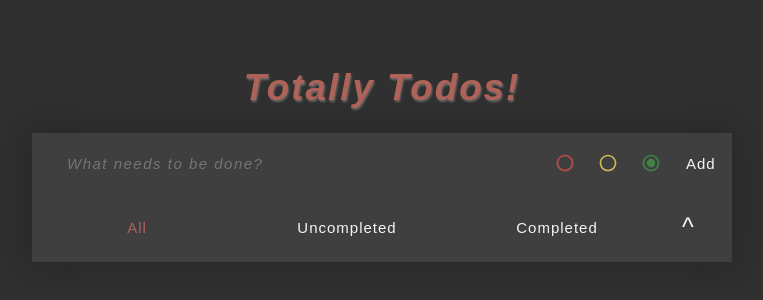
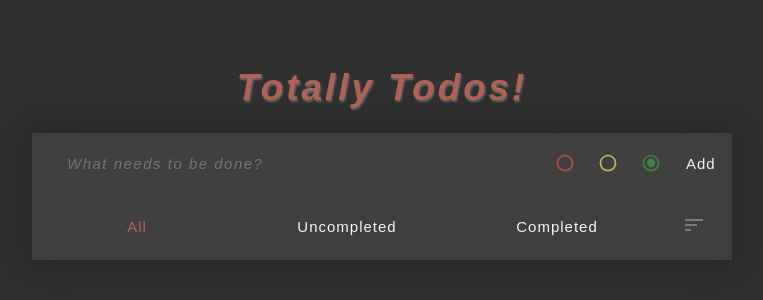
Before and after one commit to michellebholland/recoil-demo-todo, a React app: page / in a window 1280 px wide. Shown: the part 114-414 px from the top of the page, without its empty margins (266-1029 px from the left). Built offline with nearby package versions, Linux system fonts and the light colour scheme; a web font is replaced by a local one.

Commit message:
add sort icon and implement icon color change

```diff
--- a/package.json
+++ b/package.json
@@ -25,6 +25,7 @@
   "dependencies": {
     "@babel/runtime": "^7.11.2",
     "@material-ui/core": "^4.11.0",
+    "@material-ui/icons": "^4.9.1",
     "nodemon": "^2.0.4",
     "react": "^16.13.1",
     "react-dom": "^16.13.1",
--- a/src/components/TodoListFilters.jsx
+++ b/src/components/TodoListFilters.jsx
@@ -1,4 +1,5 @@
-import React, { useState } from 'react';
+import React from 'react';
+import SortIcon from '@material-ui/icons/Sort';
 import { useRecoilState, useRecoilValue } from 'recoil';
 import { todoListFilterState, todoListStatsState, todoListSortState } from '../store/store';
 
@@ -18,7 +19,10 @@ const TodoListFilters = () => {
     console.log(sort);
     setSort(!sort);
   };
-
+  const sortIconColor = {
+    true: 'sortedWhite',
+    false: 'unsortedGray'
+  }
   return (
     <ul>
       <button
@@ -50,8 +54,8 @@ const TodoListFilters = () => {
       >
         Completed <span>{totalCompletedNum || ''}</span>
       </button>
-      <button id="sortBtn" type="submit" onClick={changeSort}>
-        ^
+      <button id={sortIconColor[sort]} type="submit" onClick={changeSort}>
+        <SortIcon/>
       </button>
     </ul>
   );
--- a/src/styles/styles.css
+++ b/src/styles/styles.css
@@ -8,9 +8,9 @@ h1 {
   text-align: center;
   font-size: 2.3rem;
   color: #af6358;
- text-shadow: 1px 2px 2px rgba(250, 250, 250, 0.267);
- letter-spacing: 2px;
- font-style: italic;
+  text-shadow: 1px 2px 2px rgba(250, 250, 250, 0.267);
+  letter-spacing: 3px;
+  font-style: italic;
 }
 input, button, select {
   background-color: rgb(63, 63, 63);
@@ -22,57 +22,7 @@ input, button, select {
   font-size: 15px;
   letter-spacing: 1px;
 }
-.listContainer {
-  display: grid;
-  height: 100vh;
-  width: 100vw;
-  grid-template-rows: 15fr 33fr 33fr;
-}
-.itemsContainer {
-  background-color: rgb(63, 63, 63);
-  box-shadow: 0px 0px 35px 10px rgba(0, 0, 0, 0.171);
-}
-.highPriority svg {
-  color: #ef5350;
-  opacity: .70;
-
-}
-.mediumPriority svg {
-  color: #ffee58;
-  opacity: .70;
-
-}
-.lowPriority svg {
-  color: #66bb6a;
-  opacity: .70;
-}
-
-
-
-.listRow {
-  margin: 0 auto;
-  width: 700px;
-}
-
-.itemsContainer {
-  max-height: 500px;
-  overflow: auto;
-}
-ul {
-  display: inline-flex;
-  margin: 0;
-  padding: 0px;
-  width: 100%;
-}
-ul .filter-button {
-  width: 30%;
-  border-radius: 0px 0px 4px 4px;
-}
-.itemContainer, .lowPriority, .mediumPriority, .highPriority {
-  display: grid;
-  grid-template-columns: 60fr 20fr 20fr;
-  border-bottom: 1px solid rgba(245, 245, 245, 0.336);
-}
+/* remove browser defaults */
 button:focus {
   outline: none;
   background-color: rgb(68, 68, 68);
@@ -83,19 +33,33 @@ button:active {
 input:focus {
   outline: none;
 }
+/* overall containera for todo list + buttons display */
+.listRow {
+  margin: 0 auto;
+  width: 700px;
+}
+
+.listContainer {
+  display: grid;
+  height: 100vh;
+  width: 100vw;
+  grid-template-rows: 15fr 33fr 33fr;
+}
+/* maintains list sx + background of radio buttons */
+.itemsContainer {
+  background-color: rgb(63, 63, 63);
+  box-shadow: 0px 0px 35px 10px rgba(0, 0, 0, 0.171);
+}
+
+/* add item elements */
+.itemCreator button {
+  padding: 0px;
+  height: 60px;
+}
+
 input::placeholder {
   font-style: italic;
   letter-spacing: 1.5px;
-
-}
-
-button span {
-  opacity: .60;
-}
-
-.itemCreator button {
-  padding: 0px;
-  height: 60px;
 }
 
 .itemCreator input {
@@ -113,10 +77,47 @@ button span {
   opacity: .70;
  }
 
- #sortBtn {
-   font-size: 25px;
- }
-/*
- .MuiCheckbox-root:hover {
-  background-color: transparent;
- } */
+/* dynamic checkbox color */
+.itemContainer, .lowPriority, .mediumPriority, .highPriority {
+  display: grid;
+  grid-template-columns: 60fr 20fr 20fr;
+  border-bottom: 1px solid rgba(245, 245, 245, 0.336);
+}
+
+.highPriority svg {
+  color: #ef5350;
+  opacity: .70;
+}
+.mediumPriority svg {
+  color: #ffee58;
+  opacity: .70;
+}
+.lowPriority svg {
+  color: #66bb6a;
+  opacity: .70;
+}
+
+/* row of filter/sort options  */
+ul {
+  display: inline-flex;
+  margin: 0;
+  padding: 0px;
+  width: 100%;
+}
+ul .filter-button {
+  width: 30%;
+  border-radius: 0px 0px 4px 4px;
+}
+
+#sortedWhite svg {
+  color: whitesmoke;
+}
+#unsortedGray svg {
+  color: rgba(245, 245, 245, 0.336);
+}
+
+
+/* filter stats (number) */
+button span {
+  opacity: .60;
+}
```
Also changed, not shown: 1 other file (tests, documents, lock files or other folders).
